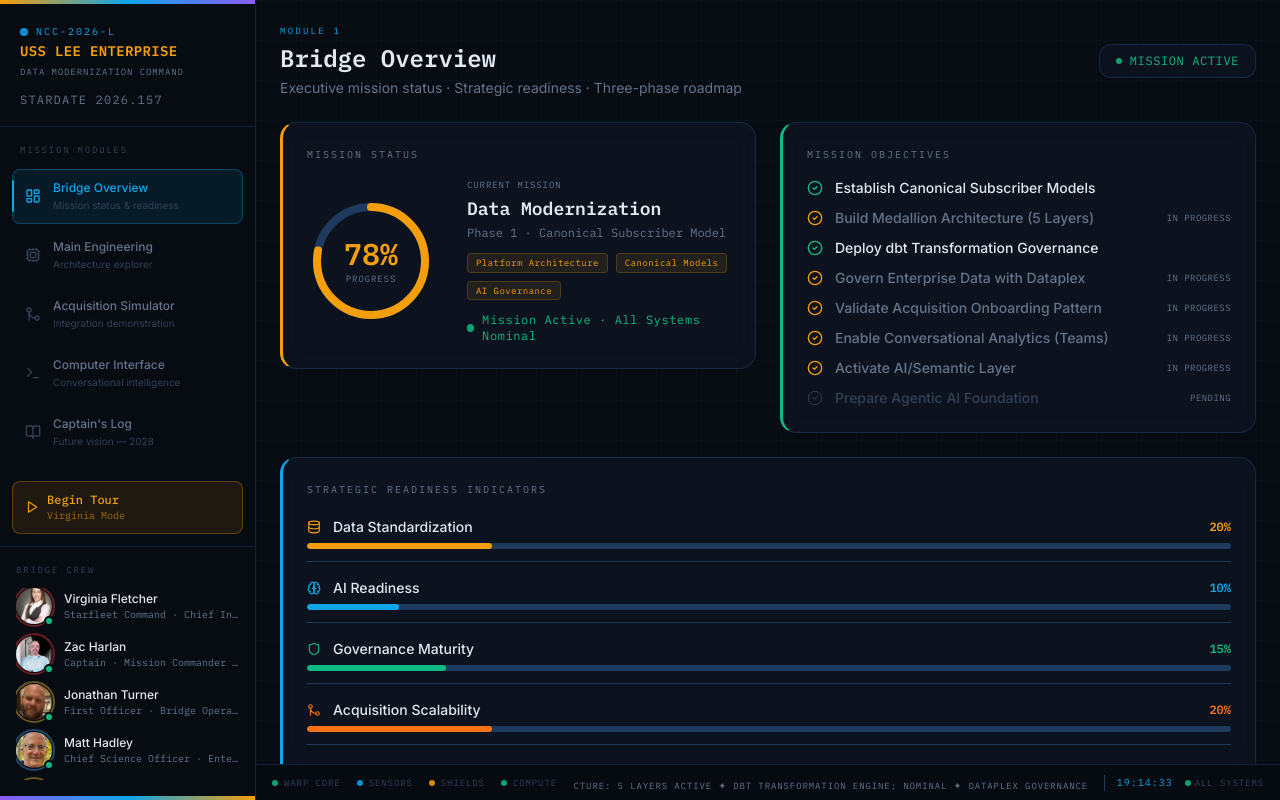
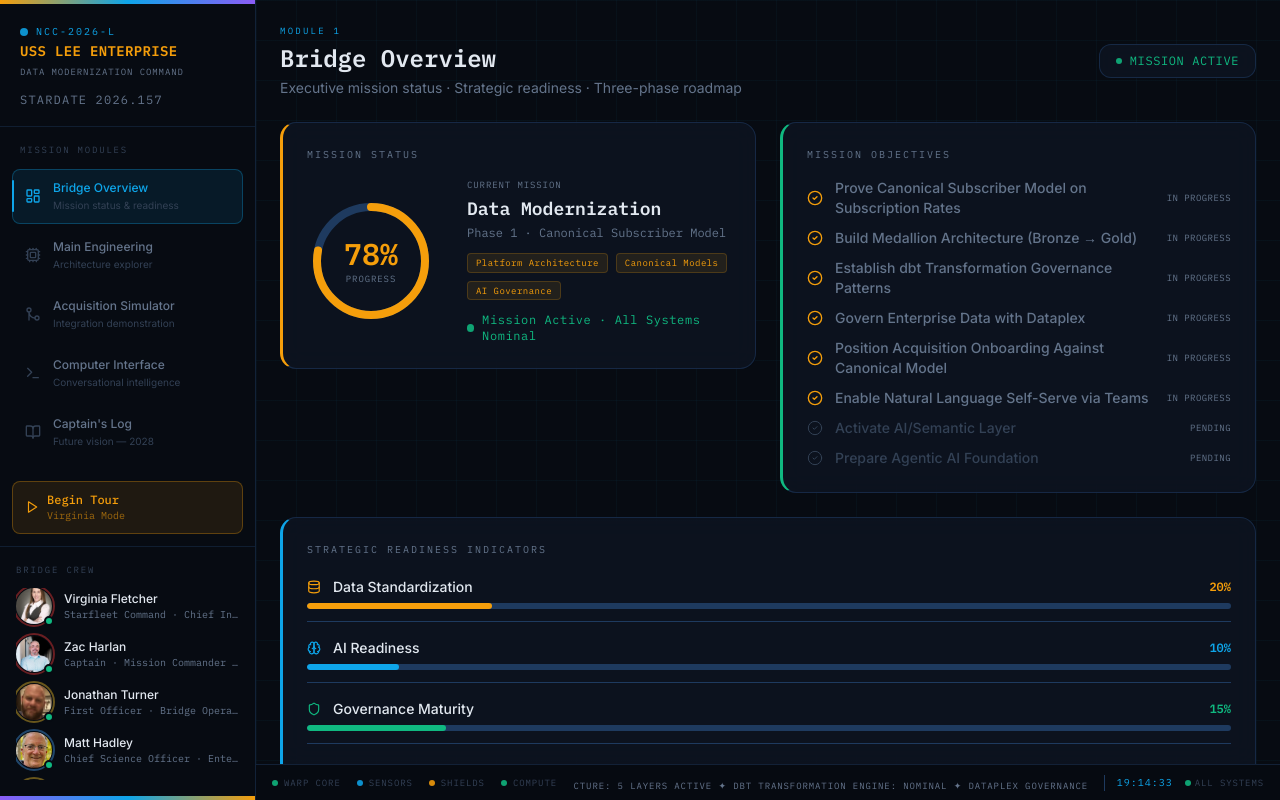
Before and after one commit to Zac-Harlan-Lee-Enterprises/Data-Preso-Website, a Next.js app: page / in a window 1280 px wide. Built offline with nearby package versions, Linux system fonts and the light colour scheme.

Commit message:
content: realign mission objectives to exec summary baseline (0 complete, 6 in-progress, 2 pending)

```diff
--- a/src/data/mission-config.ts
+++ b/src/data/mission-config.ts
@@ -40,14 +40,14 @@ export const READINESS_VALUES = {
 //   'pending'     — dim check, dim text, "PENDING" badge
 
 export const MISSION_OBJECTIVES: { text: string; status: 'complete' | 'in-progress' | 'pending' }[] = [
-  { text: 'Establish Canonical Subscriber Models',    status: 'complete'     },
-  { text: 'Build Medallion Architecture (5 Layers)', status: 'in-progress'     },
-  { text: 'Deploy dbt Transformation Governance',    status: 'complete'     },
-  { text: 'Govern Enterprise Data with Dataplex',    status: 'in-progress'     },
-  { text: 'Validate Acquisition Onboarding Pattern', status: 'in-progress' },
-  { text: 'Enable Conversational Analytics (Teams)', status: 'in-progress'  },
-  { text: 'Activate AI/Semantic Layer',              status: 'in-progress'  },
-  { text: 'Prepare Agentic AI Foundation',           status: 'pending'      },
+  { text: 'Prove Canonical Subscriber Model on Subscription Rates', status: 'in-progress' },
+  { text: 'Build Medallion Architecture (Bronze → Gold)',           status: 'in-progress' },
+  { text: 'Establish dbt Transformation Governance Patterns',       status: 'in-progress' },
+  { text: 'Govern Enterprise Data with Dataplex',                   status: 'in-progress' },
+  { text: 'Position Acquisition Onboarding Against Canonical Model',status: 'in-progress' },
+  { text: 'Enable Natural Language Self-Serve via Teams',           status: 'in-progress' },
+  { text: 'Activate AI/Semantic Layer',                             status: 'pending'     },
+  { text: 'Prepare Agentic AI Foundation',                          status: 'pending'     },
 ];
 
 // ── Bridge Crew ───────────────────────────────────────────────────────────────
```
